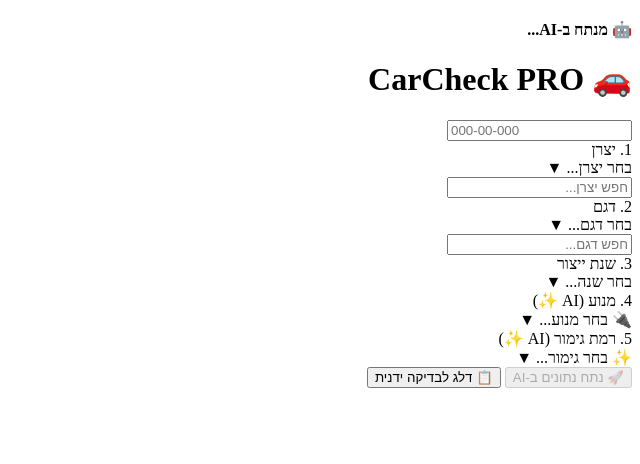
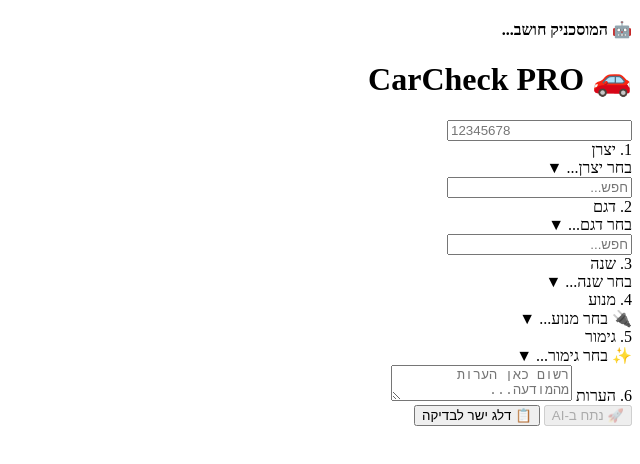
Before and after one commit to AharonShimon/CarCheck-AI, a website with bundled scripts: page index.html in a window 1280 px wide. Shown: the whole page, without its empty margins (640-1280 px from the left). Built offline with nearby package versions, Linux system fonts and the light colour scheme.

Commit message:
Update index.html

```diff
--- a/index.html
+++ b/index.html
@@ -10,15 +10,17 @@
 
     <div id="loader">
         <div class="spinner"></div>
-    <div id="loader-text" style="margin-top:20px; color:var(--accent); font-weight:bold;">🤖 מנתח ב-AI...</div>
+        <div id="loader-text" style="margin-top:20px; color:var(--accent); font-weight:bold;">🤖 המוסכניק חושב...</div>
     </div>
 
     <div id="screen-input" class="container">
-    <header><h1>🚗 CarCheck <span>PRO</span></h1></header>
+        <header>
+            <h1>🚗 CarCheck <span>PRO</span></h1>
+        </header>
 
         <div class="plate-box">
             <div class="plate-inner">
-            <input id="plate" class="plate-input" type="tel" placeholder="000-00-000" maxlength="10">
+                <input id="plate" class="plate-input" type="tel" placeholder="12345678" maxlength="8">
             </div>
         </div>
 
@@ -26,7 +28,7 @@
             <label>1. יצרן</label>
             <div id="brand-trigger" class="selector-trigger"><span>בחר יצרן...</span> <span>▼</span></div>
             <div id="brand-popup" class="popup-grid">
-            <input type="text" id="brand-search" class="search-input" placeholder="חפש יצרן...">
+                <input type="text" id="brand-search" class="search-input" placeholder="חפש...">
                 <div id="brand-grid" class="grid-layout"></div>
             </div>
             <input type="hidden" id="val-b">
@@ -36,70 +38,70 @@
             <label>2. דגם</label>
             <div id="model-trigger" class="selector-trigger disabled"><span>בחר דגם...</span> <span>▼</span></div>
             <div id="model-popup" class="popup-grid">
-            <input type="text" id="model-search" class="search-input" placeholder="חפש דגם...">
+                <input type="text" id="model-search" class="search-input" placeholder="חפש...">
                 <div id="model-grid" class="grid-layout"></div>
             </div>
             <input type="hidden" id="val-m">
         </div>
 
         <div class="field-group">
-        <label>3. שנת ייצור</label>
+            <label>3. שנה</label>
             <div id="year-trigger" class="selector-trigger disabled"><span>בחר שנה...</span> <span>▼</span></div>
-        <div id="year-popup" class="popup-grid">
-            <div id="year-grid" class="grid-layout"></div>
-        </div>
+            <div id="year-popup" class="popup-grid"><div id="year-grid" class="grid-layout"></div></div>
             <input type="hidden" id="val-y">
         </div>
 
         <div class="field-group">
-        <label>4. מנוע (AI ✨)</label>
+            <label>4. מנוע</label>
             <div id="engine-trigger" class="selector-trigger disabled"><span>🔌 בחר מנוע...</span> <span>▼</span></div>
-        <div id="engine-popup" class="popup-grid">
-            <div id="engine-grid" class="grid-layout"></div>
-        </div>
+            <div id="engine-popup" class="popup-grid"><div id="engine-grid" class="grid-layout"></div></div>
             <input type="hidden" id="val-e">
         </div>
 
         <div class="field-group">
-        <label>5. רמת גימור (AI ✨)</label>
+            <label>5. גימור</label>
             <div id="trim-trigger" class="selector-trigger disabled"><span>✨ בחר גימור...</span> <span>▼</span></div>
-        <div id="trim-popup" class="popup-grid">
-            <div id="trim-grid" class="grid-layout"></div>
-        </div>
+            <div id="trim-popup" class="popup-grid"><div id="trim-grid" class="grid-layout"></div></div>
             <input type="hidden" id="val-t">
         </div>
 
-    <button id="btn-ai" class="btn-main" disabled>🚀 נתח נתונים ב-AI</button>
+        <div class="field-group">
+            <label>6. הערות</label>
+            <textarea id="user-notes" class="text-input" placeholder="רשום כאן הערות מהמודעה..."></textarea>
+        </div>
+
+        <button id="btn-ai" class="btn-main" disabled>🚀 נתח ב-AI</button>
 
         <div id="ai-panel" class="ai-feedback-box" style="display: none;">
-        <div class="ai-header">🤖 סיכום מוסכניק:</div>
+            <div class="ai-header">🤖 חוות דעת:</div>
             <div id="ai-content"></div>
-        <button id="btn-continue" class="btn-main success" style="margin-top:15px;">המשך לבדיקה 🏁</button>
+            <button id="btn-continue-ai" class="btn-main success" style="margin-top:15px;">התחל בדיקה 🏁</button>
         </div>
 
-    <button id="btn-skip" class="btn-outline">📋 דלג לבדיקה ידנית</button>
+        <button id="btn-skip" class="btn-outline">📋 דלג ישר לבדיקה</button>
     </div>
 
     <div id="screen-check" class="container" style="display:none;">
-    <header><h1>📋 בדיקת <span>שטח</span></h1></header>
+        <header>
+            <h1>📋 בדיקת <span>שטח</span></h1>
+        </header>
         <div id="checklist-content"></div>
-    <div style="height: 100px;"></div>
-    <div class="sticky-footer">
-        <button id="btn-finish" class="btn-main success">📊 סיום וחשב תוצאה</button>
-    </div>
     </div>
 
     <div id="screen-result" class="container" style="display:none;">
-    <header><h1>🏆 תוצאות <span>בדיקה</span></h1></header>
+        <header>
+            <h1>🏆 סיכום <span>בדיקה</span></h1>
+        </header>
+
         <div id="final-gauge" class="final-gauge">0</div>
         <h2 id="result-status" style="text-align:center;"></h2>
 
         <div id="defects-container" class="defects-list" style="display:none;">
-        <h3 style="color:var(--danger); margin:0 0 10px 0;">⚠️ ליקויים ועלויות:</h3>
+            <h3 style="color:var(--danger); margin:0 0 10px 0;">⚠️ רשימת ריג'קטים:</h3>
             <ul id="defects-ul"></ul>
         </div>
 
-    <button id="btn-share" class="btn-main">📍 נווט למכון הבדיקה</button>
+        <button id="btn-share" class="btn-main">📍 נווט למכון בדיקה</button>
         <button id="btn-restart" class="btn-outline" style="margin-top:10px;">🔄 בדיקה חדשה</button>
     </div>
 
```
Lines whose indentation alone changed are shown as unchanged.
